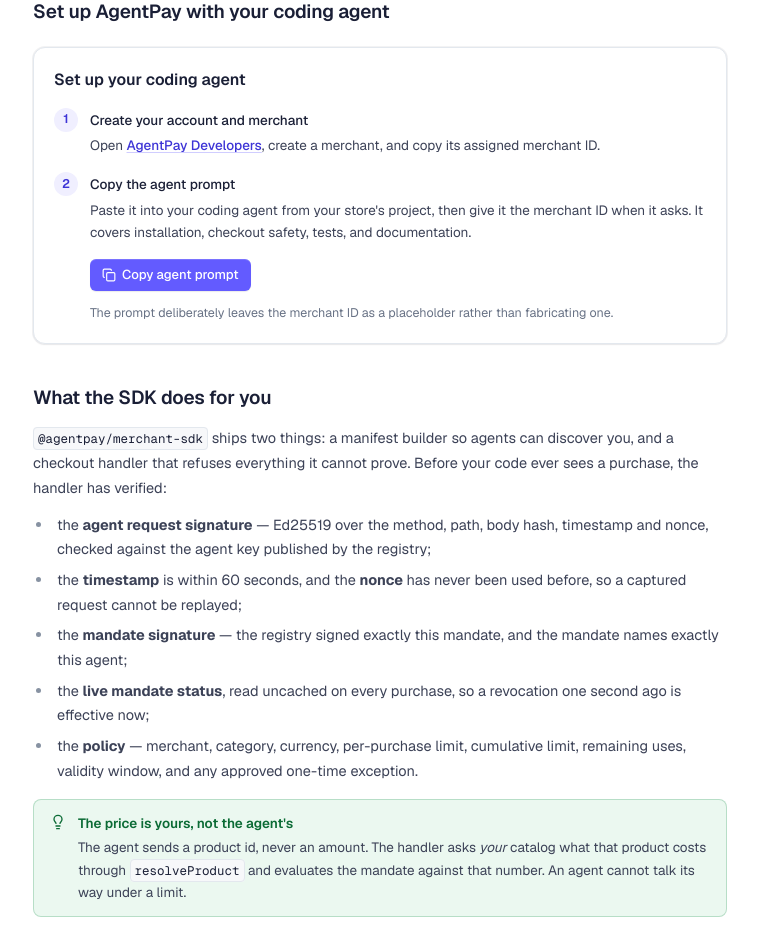
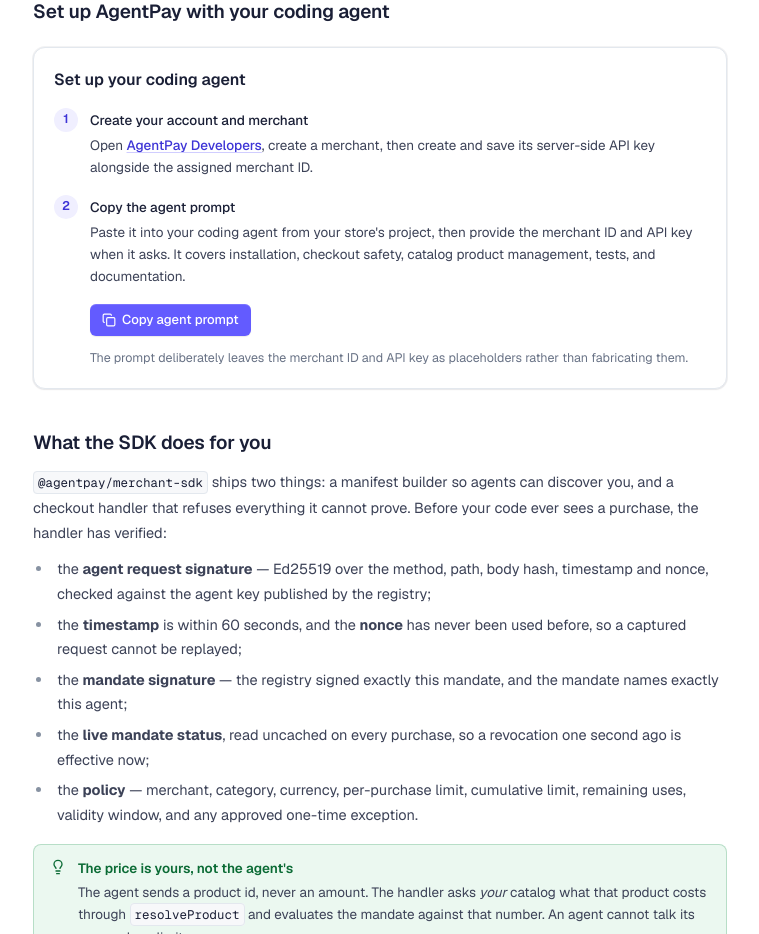
Before and after one commit to pedroschott/hackatonyuno, a Next.js app: page /docs in a window 1280 px wide. Shown: the part 800-1734 px from the top of the page, without its empty margins (279-1038 px from the left). Built offline with nearby package versions, Linux system fonts and the light colour scheme.

Commit message:
Document merchant API key onboarding

```diff
--- a/app/(docs)/docs/page.tsx
+++ b/app/(docs)/docs/page.tsx
@@ -21,13 +21,14 @@
 Work in the existing project and follow its conventions. First inspect the framework, package manager, product/catalog model, checkout flow, environment-variable conventions, tests, and contributor instructions. Then implement the thinnest complete integration:
 
 1. Install @agentpay/merchant-sdk using the documented AgentPay repository installer. Vendor and commit the generated tarball so CI can reproduce the install. If this store is inside the AgentPay repository, use the documented source import instead.
-2. Add AGENTPAY_MERCHANT_ID and AGENTPAY_REGISTRY_URL to the project's environment example with placeholder values. Use https://agentpay-yuno.vercel.app as the registry URL. Never invent a merchant ID, add a shared merchant secret, or commit credentials. If no assigned mrc_… value is available, leave a clear placeholder and tell me to create or copy it from https://agentpay-yuno.vercel.app/developers.
-3. Publish GET /.well-known/agentpay.json with merchantManifest. Derive the public origin from the request, use the assigned merchant ID and real store name, point checkoutPath to /api/agentpay/checkout, allow cross-origin reads, and apply the documented short public cache policy.
-4. Add POST /api/agentpay/checkout with createAgentPayCheckoutHandler. Keep the exact raw request body intact. Configure the Node runtime where the framework supports runtime selection, keep the route dynamic and uncached, and do not add any bypass header or alternate approval path.
-5. Implement resolveProduct against this store's authoritative server-side catalog. The agent supplies only product_id. Return the store-owned id, merchant_id, name, stable buyer-readable category, integer price_cents, and ISO currency. Return null for missing, unpublished, unavailable, or out-of-stock products. Never trust an amount, currency, category, or merchant supplied by the agent.
-6. Preserve the SDK response for refused and escalated decisions. Move money and fulfil only when decision is exactly approved. If this project already charges a payment provider, connect that existing server-side flow after approval and make it idempotent. If it has no real payment integration, keep the charge mocked and state that limitation instead of inventing one.
-7. Add focused tests for: a valid manifest; an unsigned checkout being rejected with 401 and AGENT_SIGNATURE_INVALID; an unknown product returning 404; and approved, refused, and escalated signed requests using the documented signing helpers and a stubbed registry. Include a live-revocation case if the existing test setup can exercise it without external credentials.
-8. Update the project's integration documentation with setup, environment variables, routes, verification commands, the approved/escalated/refused handling contract, and the mocked-payment limitation if applicable.
+2. Add AGENTPAY_MERCHANT_ID, AGENTPAY_REGISTRY_URL and the server-only AGENTPAY_MERCHANT_KEY to the project's environment example with placeholder values. Use https://agentpay-yuno.vercel.app as the registry URL. Never invent a merchant ID, add a shared merchant secret, or commit credentials. If no assigned mrc_… value or API key is available, leave clear placeholders and tell me to create or copy them from https://agentpay-yuno.vercel.app/developers.
+3. If I provide an AgentPay merchant API key, use it only from server-side code to manage the hosted catalog through https://agentpay-yuno.vercel.app/api/v1/merchants/{merchantId}/products. Add the store's real products with their store-owned names, categories, prices and availability; never put this key in browser code, logs, or Git.
+4. Publish GET /.well-known/agentpay.json with merchantManifest. Derive the public origin from the request, use the assigned merchant ID and real store name, point checkoutPath to /api/agentpay/checkout, allow cross-origin reads, and apply the documented short public cache policy.
+5. Add POST /api/agentpay/checkout with createAgentPayCheckoutHandler. Keep the exact raw request body intact. Configure the Node runtime where the framework supports runtime selection, keep the route dynamic and uncached, and do not add any bypass header or alternate approval path.
+6. Implement resolveProduct against this store's authoritative server-side catalog. The agent supplies only product_id. Return the store-owned id, merchant_id, name, stable buyer-readable category, integer price_cents, and ISO currency. Return null for missing, unpublished, unavailable, or out-of-stock products. Never trust an amount, currency, category, or merchant supplied by the agent.
+7. Preserve the SDK response for refused and escalated decisions. Move money and fulfil only when decision is exactly approved. If this project already charges a payment provider, connect that existing server-side flow after approval and make it idempotent. If it has no real payment integration, keep the charge mocked and state that limitation instead of inventing one.
+8. Add focused tests for: a valid manifest; an unsigned checkout being rejected with 401 and AGENT_SIGNATURE_INVALID; an unknown product returning 404; and approved, refused, and escalated signed requests using the documented signing helpers and a stubbed registry. Include a live-revocation case if the existing test setup can exercise it without external credentials.
+9. Update the project's integration documentation with setup, environment variables, routes, verification commands, the approved/escalated/refused handling contract, and the mocked-payment limitation if applicable.
 
 Run every command and sample you document. Run the project's relevant typecheck, tests, and build in proportion to the change. Fix failures caused by this work, but do not overwrite unrelated changes. At the end, summarize the files changed, verification results, the merchant ID or deployment values I still need to provide, and the exact steps for one end-to-end purchase through AgentPay.`;
 
@@ -91,8 +92,8 @@
                   <div className="pt-0.5">
                     <p className="text-[13.5px] font-medium text-ink">Create your account and merchant</p>
                     <p className="mt-1 text-[13.5px] leading-[1.65] text-ink-2">
-                      Open <A href="/developers">AgentPay Developers</A>, create a merchant, and copy its assigned
-                      merchant ID.
+                      Open <A href="/developers">AgentPay Developers</A>, create a merchant, then create and save its
+                      server-side API key alongside the assigned merchant ID.
                     </p>
                   </div>
                 </li>
@@ -101,8 +102,9 @@
                   <div className="min-w-0 pt-0.5">
                     <p className="text-[13.5px] font-medium text-ink">Copy the agent prompt</p>
                     <p className="mt-1 text-[13.5px] leading-[1.65] text-ink-2">
-                      Paste it into your coding agent from your store&apos;s project, then give it the merchant ID when it
-                      asks. It covers installation, checkout safety, tests, and documentation.
+                      Paste it into your coding agent from your store&apos;s project, then provide the merchant ID and API
+                      key when it asks. It covers installation, checkout safety, catalog product management, tests, and
+                      documentation.
                     </p>
                   </div>
                 </li>
@@ -115,7 +117,7 @@
                 />
               </div>
               <p className="mt-3 pl-9 text-[12.5px] leading-5 text-muted">
-                The prompt deliberately leaves the merchant ID as a placeholder rather than fabricating one.
+                The prompt deliberately leaves the merchant ID and API key as placeholders rather than fabricating them.
               </p>
             </div>
           ),
```
